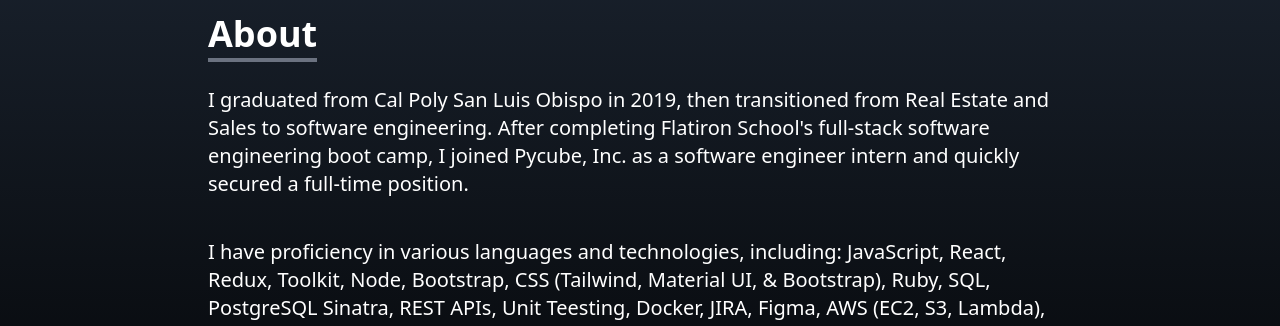
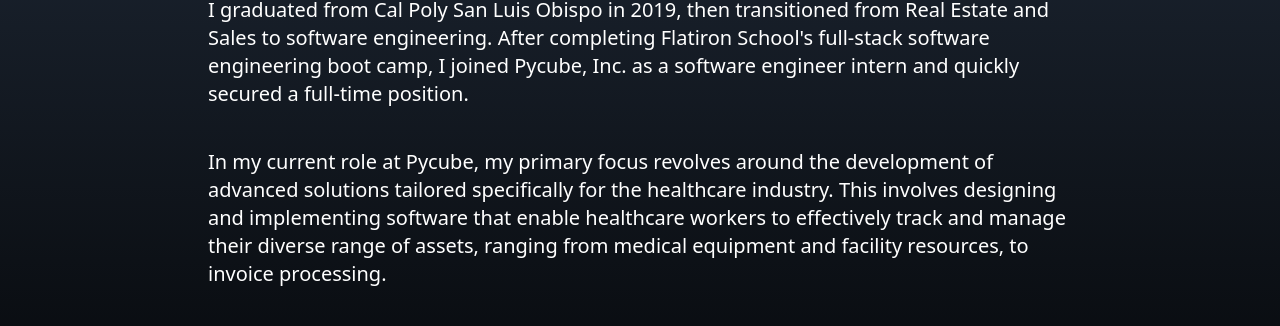
Before and after one commit to JoeyFaris/portfolio-project, a React (Create React App) app: page / in a window 1280 px wide. Shown: the part 1006-1332 px from the top of the page. Built offline with nearby package versions, Linux system fonts and the light colour scheme.

Commit message:
changed about sec

```diff
--- a/src/components/About.jsx
+++ b/src/components/About.jsx
@@ -9,6 +9,8 @@
             </div>
             <p className='text-xl'>
             I graduated from Cal Poly San Luis Obispo in 2019, then transitioned from Real Estate and Sales to software engineering. After completing Flatiron School's full-stack software engineering boot camp, I joined Pycube, Inc. as a software engineer intern and quickly secured a full-time position.</p>
+            <p className='text-xl mt-10'>
+           In my current role at Pycube, my primary focus revolves around the development of advanced solutions tailored specifically for the healthcare industry. This involves designing and implementing software that enable healthcare workers to effectively track and manage their diverse range of assets, ranging from medical equipment and facility resources, to invoice processing.</p>
                 <p className='text-xl mt-10'>
 I have proficiency in various languages and technologies, including: JavaScript, React, Redux, Toolkit, Node, Bootstrap, CSS (Tailwind, Material UI, & Bootstrap), Ruby, SQL, PostgreSQL Sinatra, REST APIs, Unit Teesting, Docker, JIRA, Figma, AWS (EC2, S3, Lambda), and pgAdmin.
                 </p>
```
